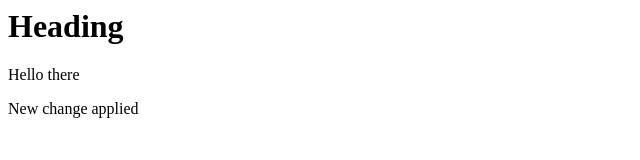
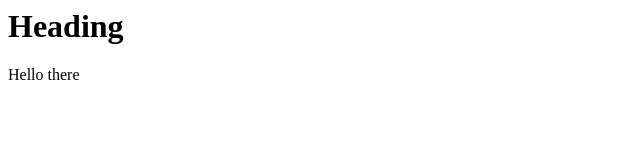
Before and after one commit to aditkalyani/Git-Test, a plain HTML site: page index.html in a window 1280 px wide. Shown: the whole page, without its empty margins (0-640 px from the left). Drawn offline with Linux system fonts and the light colour scheme.

Commit message:
fourth commit

```diff
--- a/index.html
+++ b/index.html
@@ -5,6 +5,5 @@
     <body>
         <h1>Heading</h1>
         <p>Hello there</p>
-        <p>New change applied</p>
     </body>
 </html>
```
